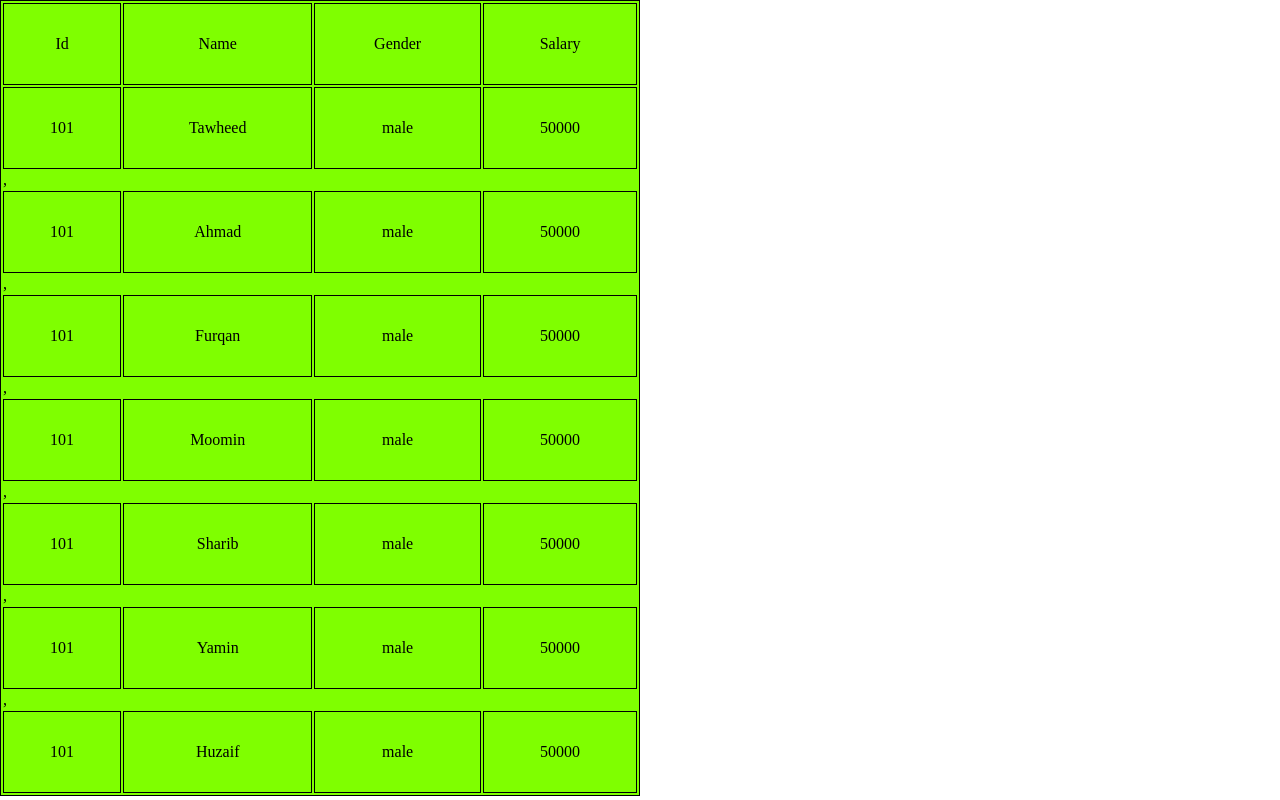
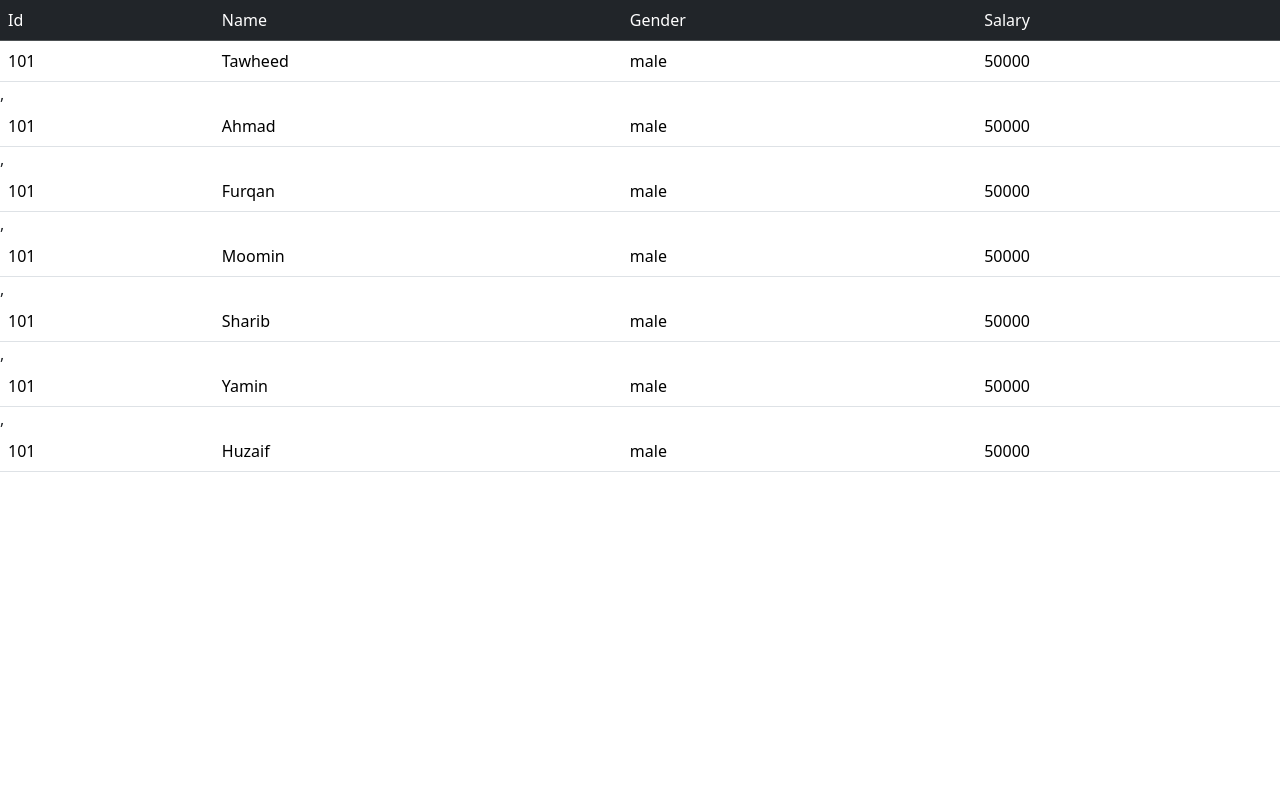
Before and after one commit to Tawheed-0/Javascript, a plain HTML site: page Tasks/map.html in a window 1280 px wide. Drawn offline with nearby package versions, Linux system fonts and the light colour scheme.

Commit message:
Added bootsrap for the first time

```diff
--- a/Tasks/map.html
+++ b/Tasks/map.html
@@ -4,7 +4,8 @@
     <meta charset="UTF-8" />
     <meta name="viewport" content="width=device-width, initial-scale=1.0" />
     <title>Employees</title>
-    <style>
+    <link href="https://cdn.jsdelivr.net/npm/bootstrap@5.3.2/dist/css/bootstrap.min.css" rel="stylesheet" integrity="sha384-T3c6CoIi6uLrA9TneNEoa7RxnatzjcDSCmG1MXxSR1GAsXEV/Dwwykc2MPK8M2HN" crossorigin="anonymous">
+    <!-- <style>
       * {
         padding: 0;
         margin: 0;
@@ -26,12 +27,12 @@
         padding: 15px;
         border: 1px solid black;
       }
-    </style>
+    </style> -->
   </head>
   <body>
-    <table>
+    <table class="table">
       <thead>
-        <tr>
+        <tr class="table-dark">
           <td>Id</td>
           <td>Name</td>
           <td>Gender</td>
```
